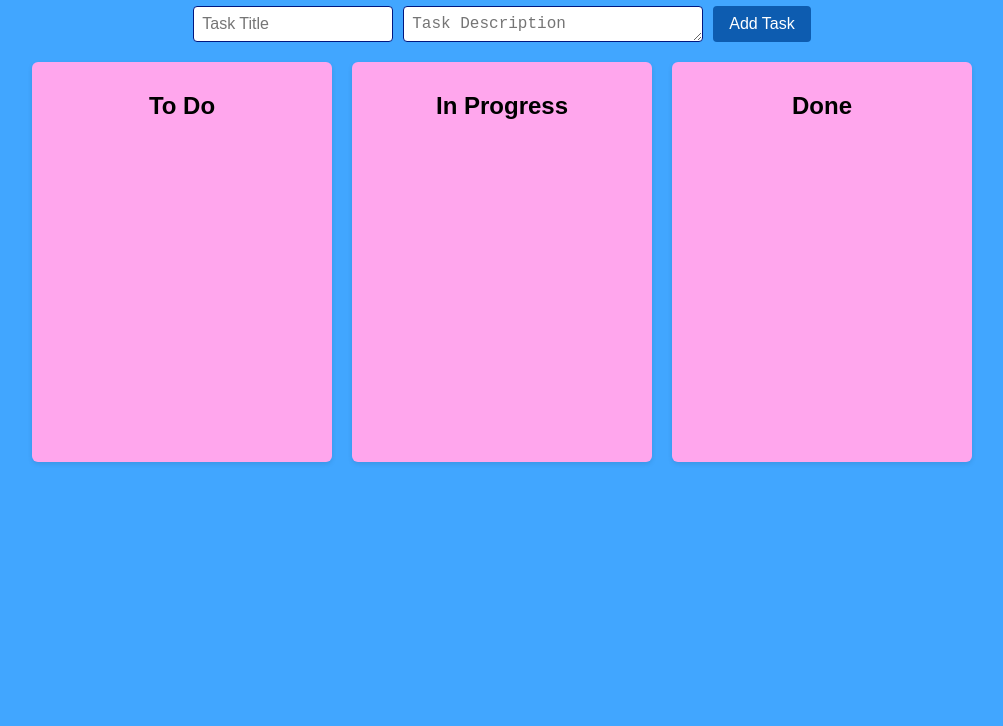
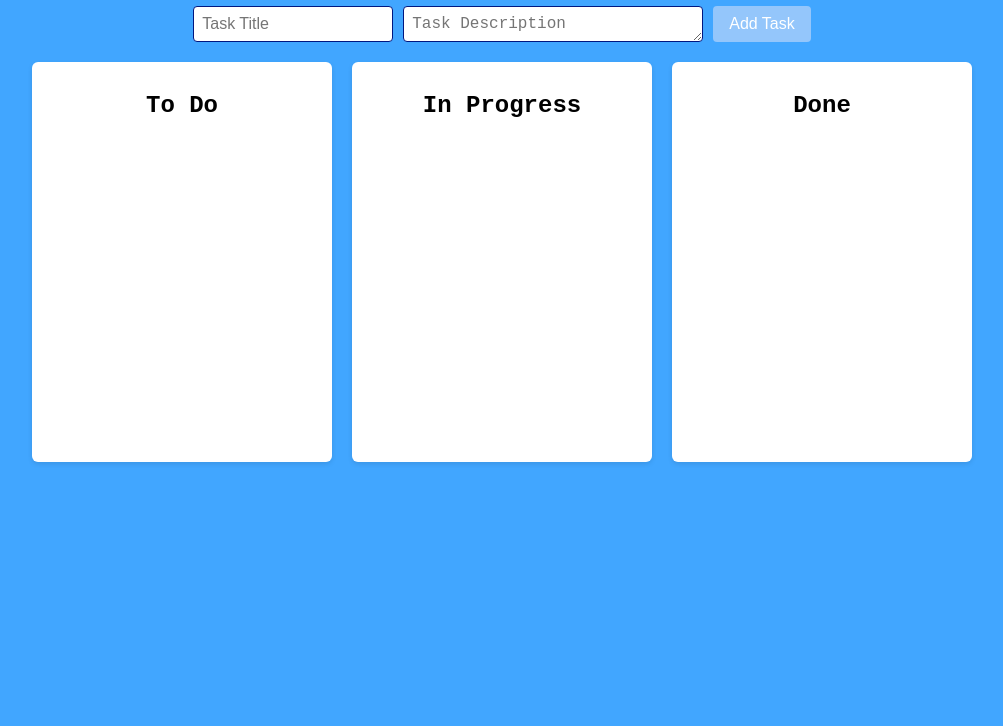
Before and after one commit to Sunilj68/Dynamic-Kanban-Board, a plain HTML site: page index.html in a window 1280 px wide. Shown: the part 74-800 px from the top of the page, without its empty margins (138-1141 px from the left). Drawn offline with Linux system fonts and the light colour scheme.

Commit message:
Update index.html

```diff
--- a/index.html
+++ b/index.html
@@ -12,7 +12,7 @@
       box-sizing: border-box;
     }
     body {
-      font-family: Arial, sans-serif;
+      font-family: 'Courier New', monospace;
       margin: 20px;
       background: #0389ffc0;
     }
@@ -43,14 +43,14 @@
     #task-form button {
       padding: 8px 16px;
       font-size: 1rem;
-      background-color: #0d5cb0;
+      background-color: #94c6fb;
       border: none;
       color: white;
       border-radius: 4px;
       cursor: pointer;
     }
     #task-form button:hover {
-      background-color: #0880c6;
+      background-color: #8ad4ff;
     }
 
     /* Kanban Board */
@@ -60,7 +60,7 @@
       justify-content: center;
     }
     .column {
-      background: rgb(255, 166, 237);
+      background: rgb(255, 255, 255);
       border-radius: 6px;
       padding: 10px;
       width: 300px;
```
